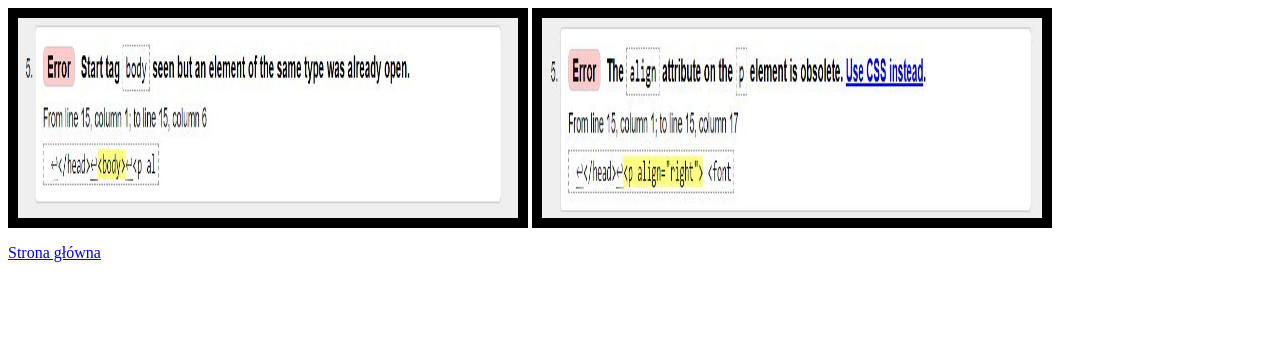
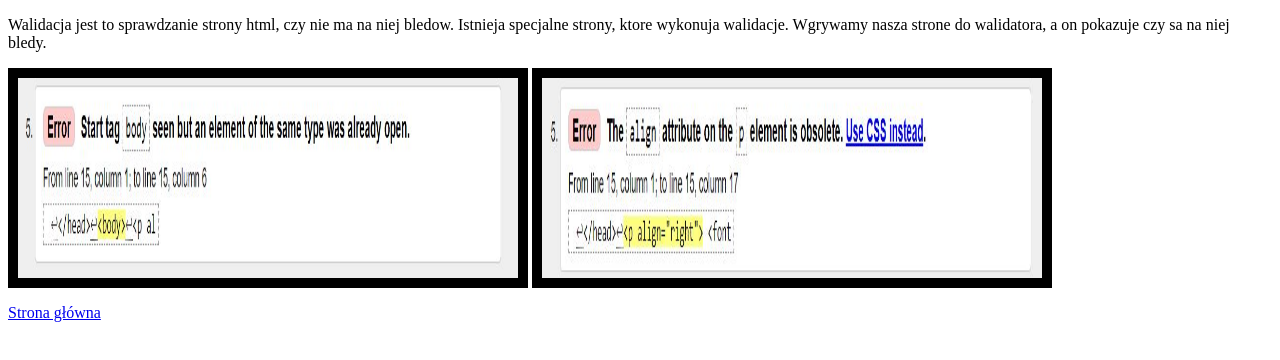
Before and after one commit to marcelichmielewski/chmielewski2k1, a plain HTML site: page walidacja_chmielewski.html in a window 1280 px wide. Drawn offline with Linux system fonts and the light colour scheme.

Commit message:
Update walidacja_chmielewski.html

```diff
--- a/walidacja_chmielewski.html
+++ b/walidacja_chmielewski.html
@@ -6,6 +6,8 @@
 <title> Walidacja Chmielewski </title>
 </head>
     <body>
+	    <p> Walidacja jest to sprawdzanie strony html, czy nie ma na niej bledow. Istnieja specjalne strony, ktore wykonuja walidacje. Wgrywamy nasza strone do walidatora, a on pokazuje czy sa na niej bledy. </p>
+
 		<IMG SRC="blad.jpg" ALIGN=center BORDER=10 WIDTH=500 HEIGHT=200 ALT=grafikaw-Chmielewski>
 		<IMG SRC="poprawka.jpg" ALIGN=center BORDER=10 WIDTH=500 HEIGHT=200 ALT=grafikawa-Chmielewski>
         <p> <A HREF="index.html"> Strona główna </A> </p>
```
